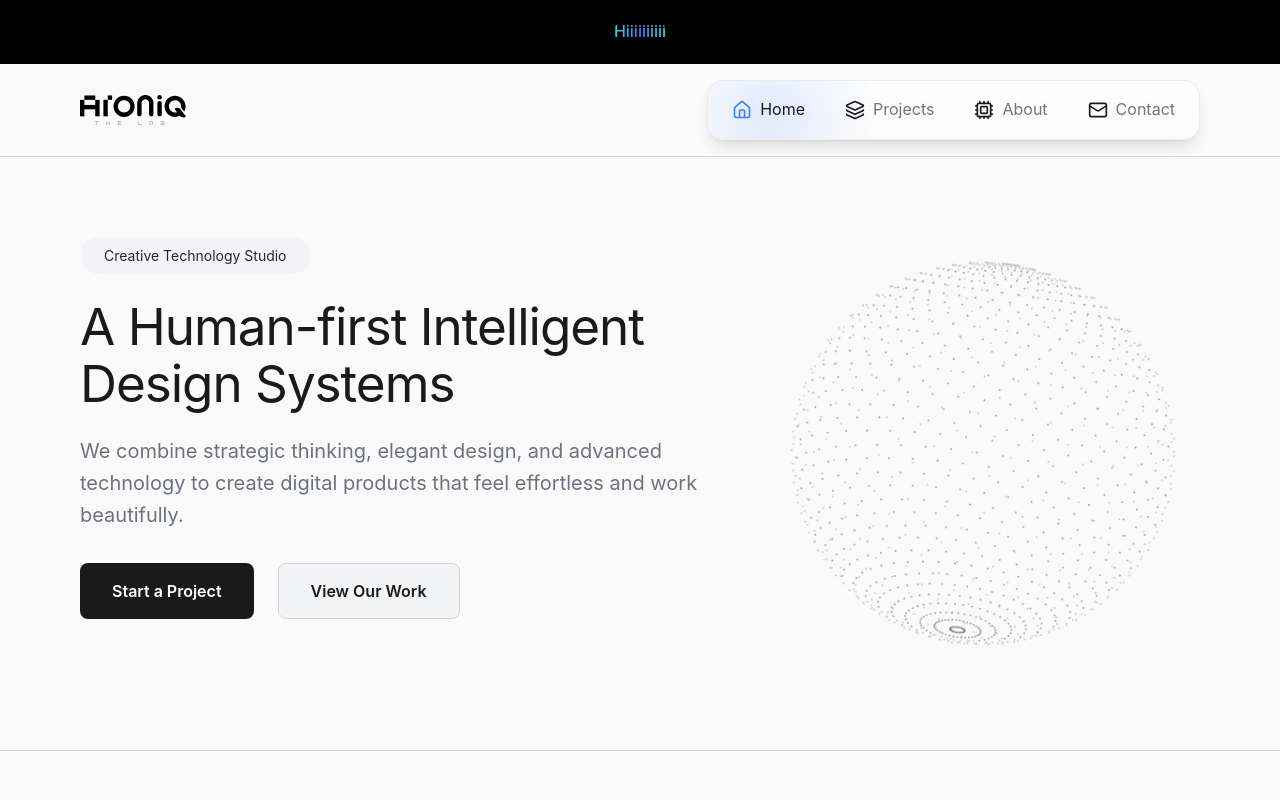
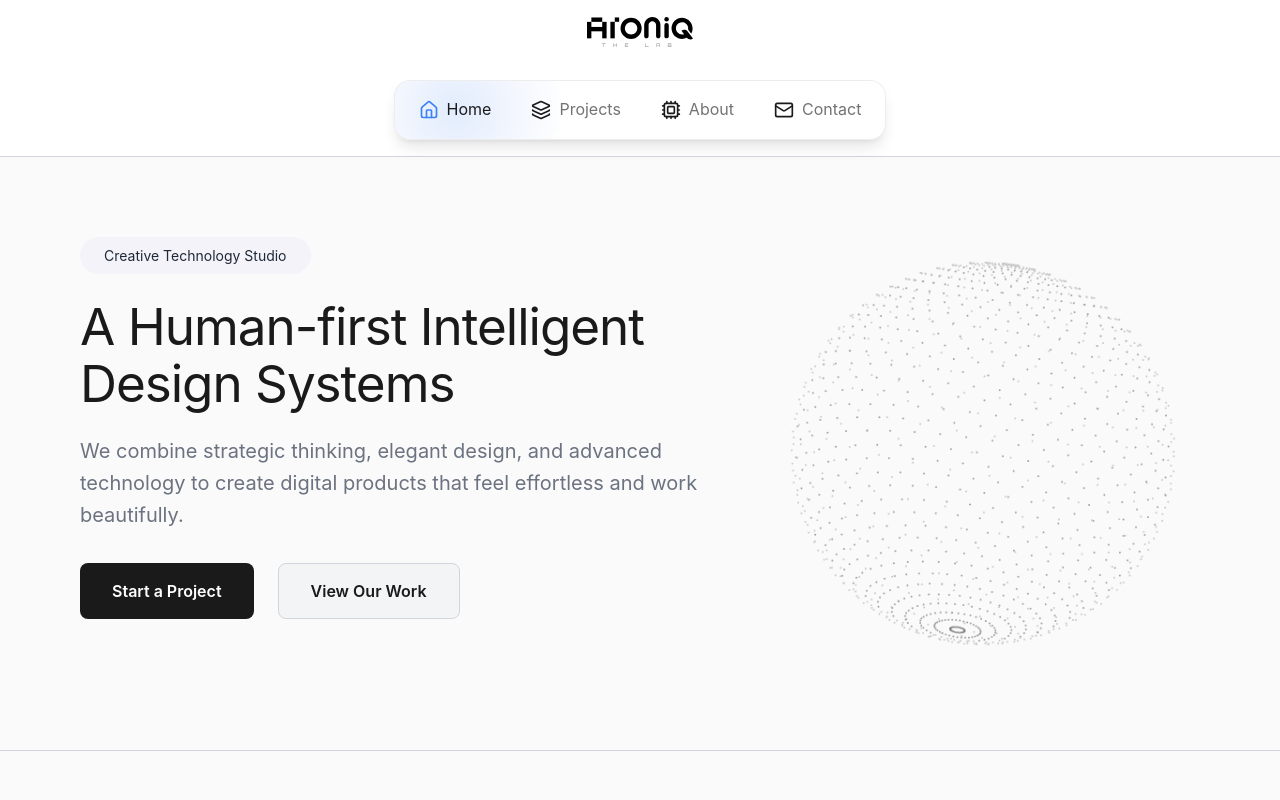
Before and after one commit to theaioniqlabs/Aioniq-labs, a Next.js app: page / in a window 1280 px wide. Shown: the top 800 px of the page. Built offline with nearby package versions, Linux system fonts and the light colour scheme; a web font is replaced by a local one.

Commit message:
Update navbar: Add glow menu, move logo to TextBanner, center menu, add white backgrounds

```diff
--- a/components/navigation/GlowNav.tsx
+++ b/components/navigation/GlowNav.tsx
@@ -4,8 +4,6 @@ import React from 'react'
 import { usePathname } from 'next/navigation'
 import { Home, Layers, Cpu, Mail } from 'lucide-react'
 import { MenuBar } from '@/components/ui/glow-menu'
-import Image from 'next/image'
-import Link from 'next/link'
 
 export interface GlowNavProps {
   logo?: string
@@ -77,35 +75,18 @@ export const GlowNav: React.FC<GlowNavProps> = ({
 
   return (
     <nav
-      className={`flex items-center justify-between max-w-[1440px] mx-auto px-4 sm:px-8 lg:px-20 py-3 sm:py-4 ${className}`}
+      className={`flex items-center justify-center max-w-[1440px] mx-auto px-4 sm:px-8 lg:px-20 py-3 sm:py-4 ${className}`}
+      style={{ backgroundColor: '#FFFFFF' }}
       role="navigation"
       aria-label="Main navigation"
     >
-      {/* Logo Section - Vertically centered */}
-      <Link
-        href="/"
-        className="flex items-center hover:opacity-70 transition-opacity flex-shrink-0"
-        aria-label="AIONIQ Labs Home"
-      >
-        <Image
-          src={logo}
-          alt={logoAlt}
-          width={135}
-          height={38}
-          className="h-[24px] sm:h-[30px] w-auto"
-          priority
-        />
-      </Link>
-
-      {/* Glow Menu - Responsive on all screen sizes, vertically centered */}
-      <div className="flex-1 flex justify-end items-center">
+      {/* Glow Menu - Centered on all screen sizes */}
       <MenuBar
         items={menuItems}
         activeItem={activeItem}
         onItemClick={handleItemClick}
         className="scale-90 sm:scale-95 lg:scale-100" // Slightly smaller on mobile/tablet
       />
-      </div>
     </nav>
   )
 }
--- a/components/ui/TextBanner.tsx
+++ b/components/ui/TextBanner.tsx
@@ -1,20 +1,22 @@
 'use client'
 
 import React from 'react'
-import GradientText from '@/components/ui/GradientText'
+import Image from 'next/image'
 
 export interface TextBannerProps {
-  text?: string
+  logo?: string
+  logoAlt?: string
   className?: string
 }
 
 /**
- * TextBanner component - Simple banner with center-aligned text
+ * TextBanner component - Banner with centered logo
  * Matches Design5Nav height (h-16 = 64px) and container constraints
- * Uses AiONIQ design tokens for styling
+ * Uses white background
  */
 export const TextBanner: React.FC<TextBannerProps> = ({
-  text = 'Hiiiiiiiiii',
+  logo = '/assets/aioniq-logo.svg',
+  logoAlt = 'AIONIQ Labs',
   className = '',
 }) => {
   return (
@@ -25,32 +27,27 @@ export const TextBanner: React.FC<TextBannerProps> = ({
         display: 'flex',
         alignItems: 'center',
         justifyContent: 'center',
-        backgroundColor: '#000000', // Black background
+        backgroundColor: '#FFFFFF', // White background
       }}
       role="banner"
-      aria-label="Text banner"
+      aria-label="Logo banner"
     >
       <div
-        className="max-w-[1440px] mx-auto px-20 w-full"
+        className="max-w-[1440px] mx-auto px-4 sm:px-8 lg:px-20 w-full"
         style={{
           display: 'flex',
           alignItems: 'center',
           justifyContent: 'center',
         }}
       >
-        <GradientText
-          colors={['#40ffaa', '#4079ff', '#40ffaa', '#4079ff', '#40ffaa']}
-          animationSpeed={3}
-          showBorder={false}
-          className="font-body text-center"
-          style={{
-            fontSize: 'var(--typography-body-size-desktop)',
-            lineHeight: 'var(--typography-body-line-height-desktop)',
-            fontWeight: 'var(--typography-body-weight)',
-          }}
-        >
-          {text}
-        </GradientText>
+        <Image
+          src={logo}
+          alt={logoAlt}
+          width={135}
+          height={38}
+          className="h-[24px] sm:h-[30px] w-auto"
+          priority
+        />
       </div>
     </section>
   )
```
Lines whose indentation alone changed are shown as unchanged.
